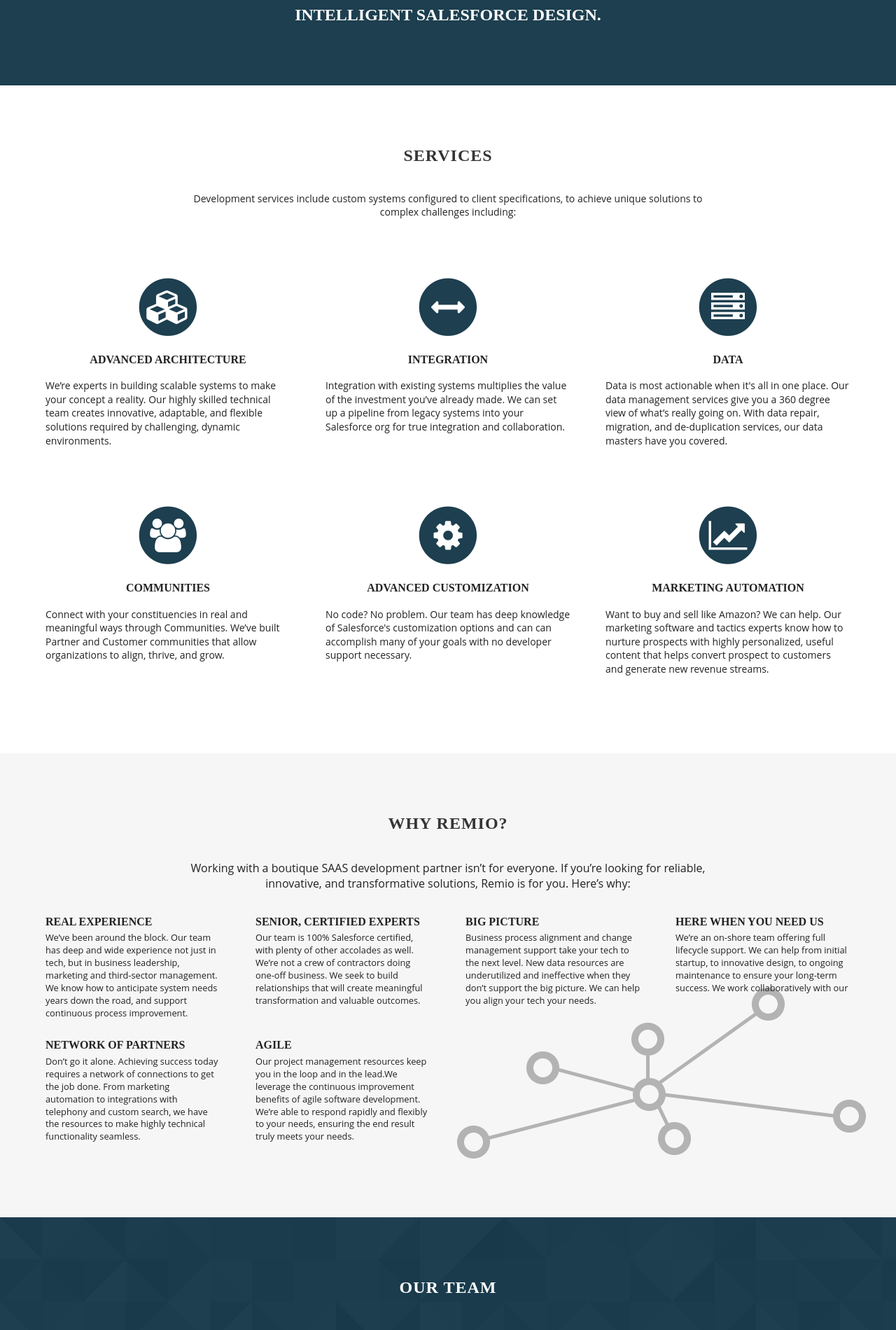
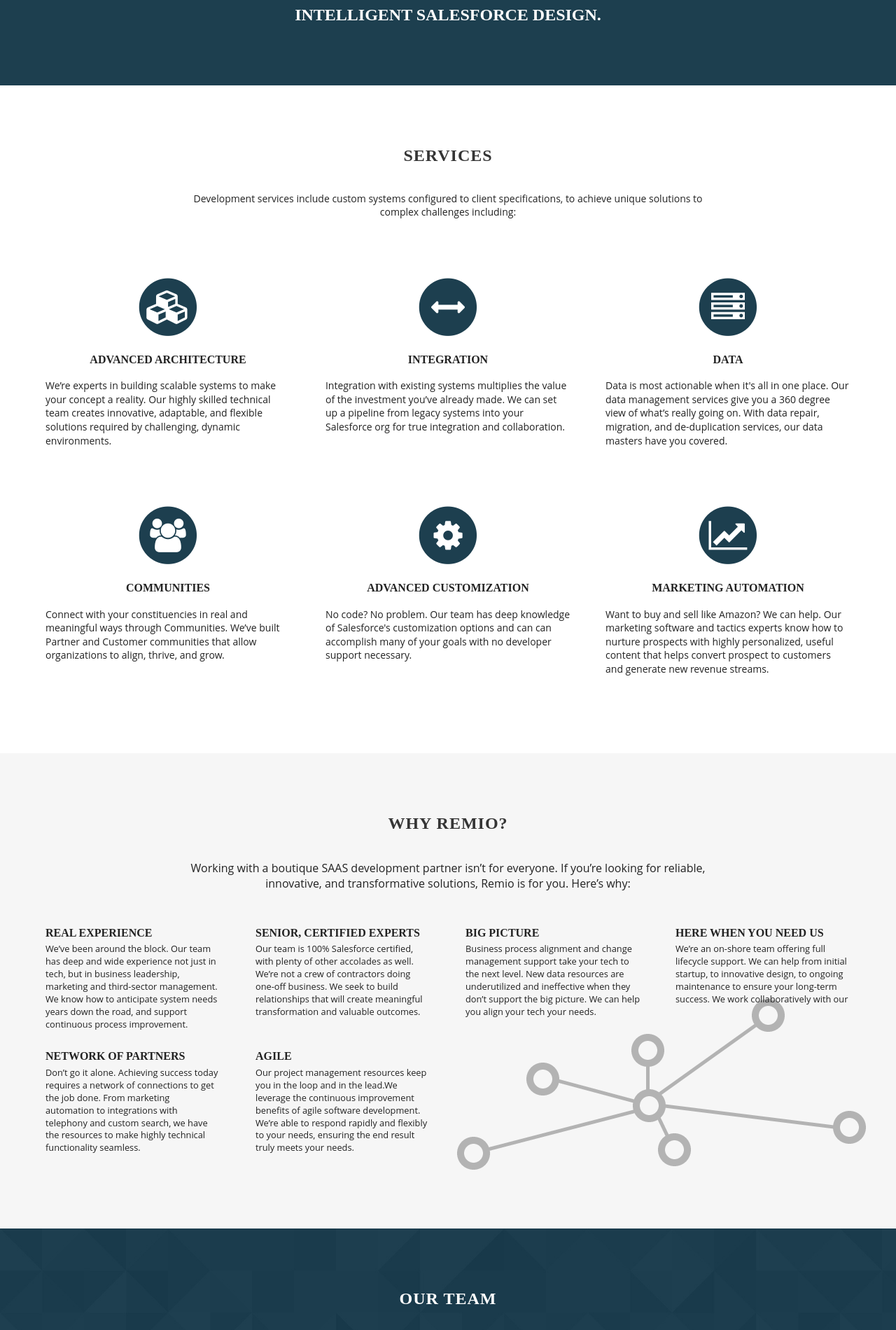
Before and after one commit to teamremio/portfolio, a Jekyll site: the page built from index.html, in a window 1280 px wide. Shown: the part 647-2547 px from the top of the page at 70% size. Built offline with Jekyll 4.4.1, drawn with Linux system fonts in a browser that asks for light colours; nearby versions of some CDN libraries; some web fonts are replaced; grey boxes are pictures that could not be loaded.

Commit message:
Updated spacing.

```diff
--- a/_layouts/home.html
+++ b/_layouts/home.html
@@ -67,7 +67,9 @@
 <section id="why">
 	<div class="container">
 		<h2>Why Remio?</h2>
-		<p class="clearfix">Working with a boutique SAAS development partner isn’t for everyone. If you’re looking for reliable, innovative, and transformative solutions, Remio is for you. Here’s why:  </p>
+		<div class="tagline clearfix">
+			<p>Working with a boutique SAAS development partner isn’t for everyone. If you’re looking for reliable, innovative, and transformative solutions, Remio is for you. Here’s why:  </p>
+		</div>
 		<ul class="clearfix">
 			<li>
 				<h3>Real Experience</h3>
--- a/sass/_main.scss
+++ b/sass/_main.scss
@@ -214,7 +214,7 @@
 
 @media only screen and (min-width: 30em) {
 
-	.info .tagline {
+	.info .tagline, #why .tagline {
 		@include pre(2);
 		@include span(8 of 12);
 		text-align: center;
```
Also changed, not shown: css/style.css.
